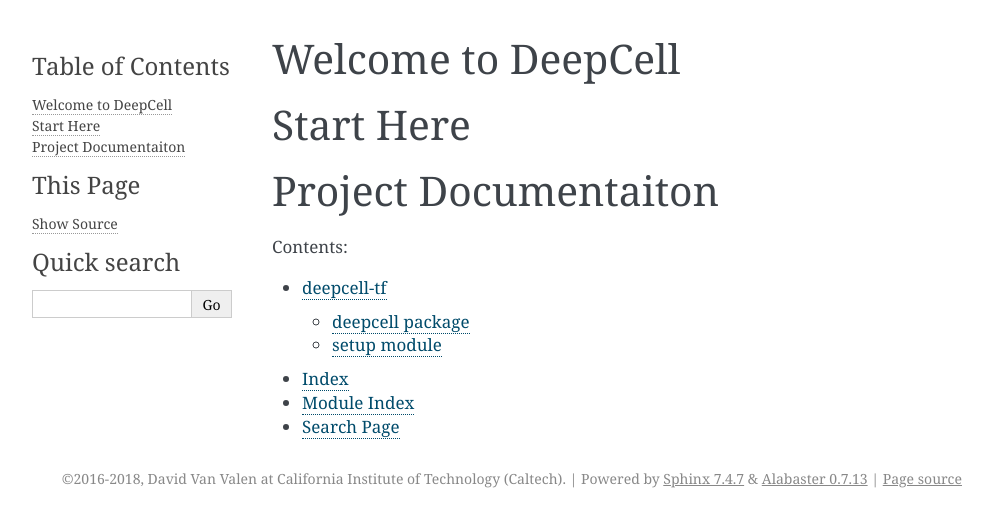
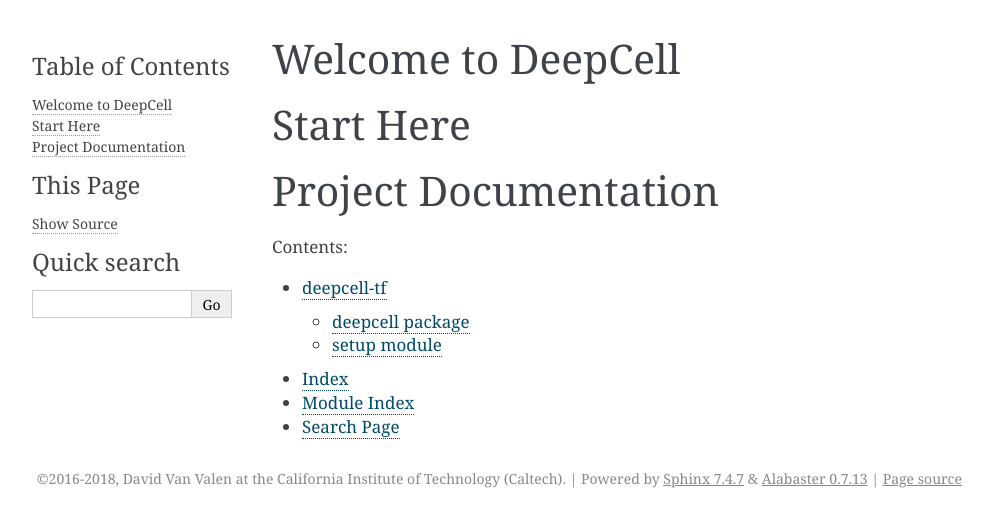
Before and after one commit to vanvalenlab/deepcell-tf, a Sphinx documentation site: the page built from docs/source/index.rst, in a window 1280 px wide. Shown: the top 527 px of the page, without its empty margins (148-1140 px from the left). Built offline with Sphinx 7.4.7, drawn with Linux system fonts in a browser that asks for light colours.

```diff
--- a/docs/source/conf.py
+++ b/docs/source/conf.py
@@ -14,20 +14,20 @@
 #
 import os
 import sys
+sys.path.insert(0, os.path.abspath('../..'))
 # sys.path.insert(0, os.path.abspath('.'))
-sys.path.insert(0, os.path.abspath('../../deepcell-tf/'))
 
 
 # -- Project information -----------------------------------------------------
 
-project = u'DeepCell'
-copyright = u'2016-2018, David Van Valen at California Institute of Technology (Caltech)'
-author = u'Van Valen Lab @ Caltech'
+project = 'DeepCell'
+copyright = '2016-2018, David Van Valen at the California Institute of Technology (Caltech)'
+author = 'Van Valen Lab at Caltech'
 
 # The short X.Y version
-version = u''
+version = ''
 # The full version, including alpha/beta/rc tags
-release = u'1.0.0'
+release = '1.0.0'
 
 
 # -- General configuration ---------------------------------------------------
@@ -41,8 +41,10 @@ release = u'1.0.0'
 # ones.
 extensions = [
     'sphinx.ext.autodoc',
+    'sphinx.ext.doctest',
     'sphinx.ext.intersphinx',
     'sphinx.ext.viewcode',
+    'sphinx.ext.githubpages',
     'sphinx.ext.napoleon',
 ]
 
@@ -133,8 +135,8 @@ latex_elements = {
 # (source start file, target name, title,
 #  author, documentclass [howto, manual, or own class]).
 latex_documents = [
-    (master_doc, 'DeepCell.tex', u'DeepCell Documentation',
-     u'Van Valen Lab @ Caltech', 'manual'),
+    (master_doc, 'DeepCell.tex', 'DeepCell Documentation',
+     'Van Valen Lab at Caltech', 'manual'),
 ]
 
 
@@ -143,7 +145,7 @@ latex_documents = [
 # One entry per manual page. List of tuples
 # (source start file, name, description, authors, manual section).
 man_pages = [
-    (master_doc, 'deepcell', u'DeepCell Documentation',
+    (master_doc, 'deepcell', 'DeepCell Documentation',
      [author], 1)
 ]
 
@@ -154,7 +156,7 @@ man_pages = [
 # (source start file, target name, title, author,
 #  dir menu entry, description, category)
 texinfo_documents = [
-    (master_doc, 'DeepCell', u'DeepCell Documentation',
+    (master_doc, 'DeepCell', 'DeepCell Documentation',
      author, 'DeepCell', 'One line description of project.',
      'Miscellaneous'),
 ]
@@ -179,13 +181,9 @@ epub_exclude_files = ['search.html']
 
 
 # -- Extension configuration -------------------------------------------------
+autodoc_mock_imports=["tensorflow", "sklearn", "skimage", "nbformat"]
 
+# -- Options for intersphinx extension ---------------------------------------
 
-# -- Custom Additions --------------------------------------------------------
-from recommonmark.parser import CommonMarkParser
-
-source_parsers = {
-    '.md': CommonMarkParser,
-}
-
-source_suffix = ['.rst', '.md']
+# Example configuration for intersphinx: refer to the Python standard library.
+intersphinx_mapping = {'https://docs.python.org/': None}
--- a/docs/source/index.rst
+++ b/docs/source/index.rst
@@ -9,7 +9,7 @@ Welcome to DeepCell
 Start Here
 ====================================
 
-Project Documentaiton
+Project Documentation
 ====================================
 
 .. toctree::
@@ -18,6 +18,8 @@ Project Documentaiton
 
    modules
 
+
+
 * :ref:`genindex`
 * :ref:`modindex`
 * :ref:`search`
```
Also changed, not shown: other parts of docs/source/index.rst (+1 -1 lines).
